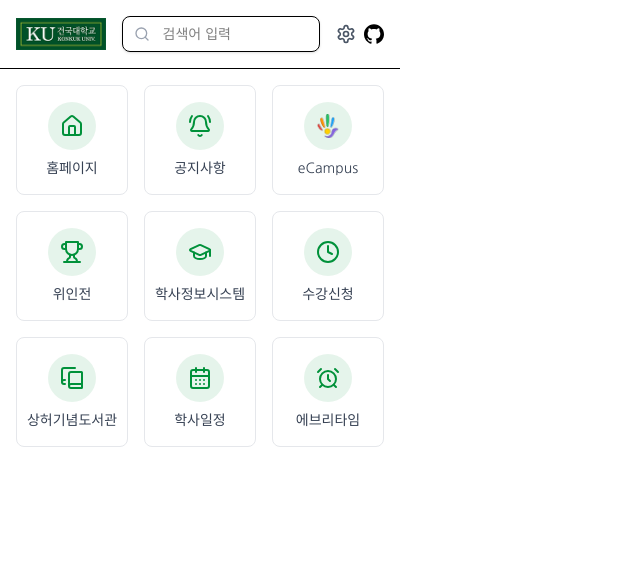
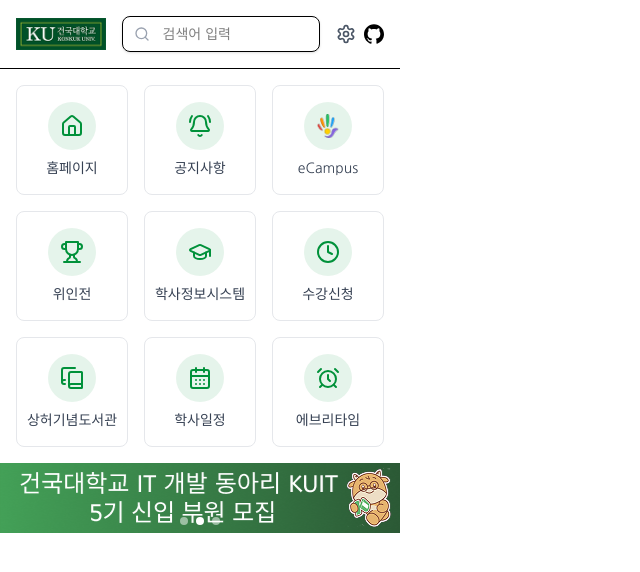
Before and after one commit to Turtle-Hwan/LinKU, a React (Vite) app: page / in a window 1280 px wide. Shown: the top 572 px of the page, without its empty margins (0-640 px from the left). Built offline with nearby package versions, Linux system fonts and the light colour scheme; no server answers.

Commit message:
feat: add image carousel

```diff
--- a/package.json
+++ b/package.json
@@ -15,6 +15,8 @@
     "@types/chrome": "^0.0.304",
     "class-variance-authority": "^0.7.1",
     "clsx": "^2.1.1",
+    "embla-carousel-autoplay": "^8.5.2",
+    "embla-carousel-react": "^8.5.2",
     "lucide-react": "^0.475.0",
     "react": "^19.0.0",
     "react-dom": "^19.0.0",
--- a/src/assets/index.ts
+++ b/src/assets/index.ts
@@ -1,5 +1,6 @@
 import GitHubSvg from "./github.svg?react";
 import HelloLmsPng from "./hellolms.png";
 import KonkukLogo from "./konkuk_logo.png";
+import KuitBanner from "./kuit_banner.png";
 
-export { GitHubSvg, HelloLmsPng, KonkukLogo };
+export { GitHubSvg, HelloLmsPng, KonkukLogo, KuitBanner };
--- /dev/null
+++ b/src/components/ImageCarousel.tsx
@@ -0,0 +1,90 @@
+import { useCallback, useEffect, useState } from "react";
+import useEmblaCarousel from "embla-carousel-react";
+import Autoplay from "embla-carousel-autoplay";
+import { ChevronLeft, ChevronRight } from "lucide-react";
+import { KuitBanner } from "@/assets";
+
+const ImageList = [KuitBanner, KuitBanner, KuitBanner];
+
+const ImageCarousel = () => {
+  const [emblaRef, emblaApi] = useEmblaCarousel({ loop: true }, [Autoplay()]);
+  const [selectedIndex, setSelectedIndex] = useState(0);
+  const [scrollSnaps, setScrollSnaps] = useState<number[]>([]);
+
+  const scrollPrev = useCallback(
+    () => emblaApi && emblaApi.scrollPrev(),
+    [emblaApi]
+  );
+  const scrollNext = useCallback(
+    () => emblaApi && emblaApi.scrollNext(),
+    [emblaApi]
+  );
+  const scrollTo = useCallback(
+    (index: number) => emblaApi && emblaApi.scrollTo(index),
+    [emblaApi]
+  );
+
+  const onSelect = useCallback(() => {
+    if (!emblaApi) return;
+    setSelectedIndex(emblaApi.selectedScrollSnap());
+  }, [emblaApi]);
+
+  useEffect(() => {
+    if (!emblaApi) return;
+    onSelect();
+    setScrollSnaps(emblaApi.scrollSnapList());
+    emblaApi.on("select", onSelect);
+    return () => {
+      emblaApi.off("select", onSelect);
+    };
+  }, [emblaApi, onSelect]);
+
+  return (
+    <div className="embla relative h-[70px]">
+      <div className="overflow-hidden" ref={emblaRef}>
+        <div className="embla__container flex">
+          {ImageList.map((src, idx) => (
+            <Image key={idx} src={src} idx={idx} />
+          ))}
+        </div>
+      </div>
+      <button
+        className="absolute top-1/2 left-2 -translate-y-1/2 bg-white/50 rounded-full p-1 opacity-0 transition-opacity duration-300 hover:opacity-100 group-hover:opacity-100"
+        onClick={scrollPrev}
+      >
+        <ChevronLeft className="w-6 h-6" />
+      </button>
+      <button
+        className="absolute top-1/2 right-2 -translate-y-1/2 bg-white/50 rounded-full p-1 opacity-0 transition-opacity duration-300 hover:opacity-100 group-hover:opacity-100"
+        onClick={scrollNext}
+      >
+        <ChevronRight className="w-6 h-6" />
+      </button>
+      <div className="absolute bottom-2 left-1/2 -translate-x-1/2 flex gap-2">
+        {scrollSnaps.map((_, index) => (
+          <button
+            key={index}
+            className={`w-2 h-2 rounded-full transition-colors duration-300 ${
+              index === selectedIndex ? "bg-white" : "bg-white/50"
+            }`}
+            onClick={() => scrollTo(index)}
+          />
+        ))}
+      </div>
+    </div>
+  );
+};
+
+const Image = ({ src, idx }: { src: string; idx: number }) => {
+  return (
+    <div className="embla__slide flex-[0_0_100%] min-w-0">
+      <img
+        src={src}
+        alt={`Banner ${idx}`}
+        className="w-full h-full object-cover"
+      />
+    </div>
+  );
+};
+
+export default ImageCarousel;
--- a/src/components/LinkGroup.tsx
+++ b/src/components/LinkGroup.tsx
@@ -13,6 +13,7 @@
 import { Input } from "@/components/ui/input";
 import { GitHubSvg, HelloLmsPng, KonkukLogo } from "@/assets";
 import React from "react";
+import ImageCarousel from "./ImageCarousel";
 
 const LinkList = [
   {
@@ -134,7 +135,14 @@
 };
 
 const Banner = () => {
-  return <></>;
+  return (
+    <>
+      {/* Image Carousel */}
+      <div className="mt-auto group">
+        <ImageCarousel />
+      </div>
+    </>
+  );
 };
 
 const Footer = () => {
```
Also changed, not shown: index.html (+14 -0 lines), public/manifest.json, src/assets/kuit_banner.png (added), 6 other files (tests, documents, lock files or other folders).
